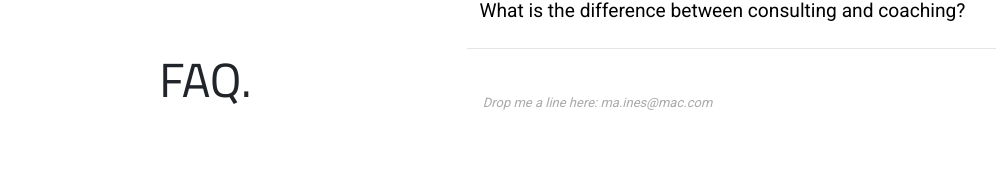
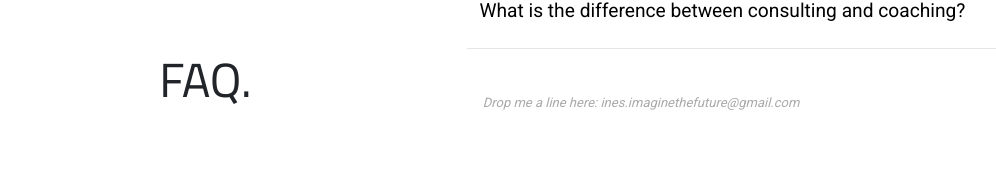
Before and after one commit to Julietteve/imagineTheFuture-client, a React (Create React App) app: page /faq in a window 1280 px wide. Shown: the part 313-489 px from the top of the page, without its empty margins (0-996 px from the left). Built offline with nearby package versions, Linux system fonts and the light colour scheme; a web font is replaced by a local one.

Commit message:
added new footer to img

```diff
--- a/src/Data/Footer.js
+++ b/src/Data/Footer.js
@@ -15,7 +15,7 @@ export  const FooterData = [
             },
             {
                 name:'E-mail me!',
-                url: 'mailto:ma.ines@mac.com',
+                url: 'mailto:ines.imaginethefuture@gmail.com',
                 external: true
 
             }
--- a/src/components/SideBarMobile/index.tsx
+++ b/src/components/SideBarMobile/index.tsx
@@ -52,7 +52,7 @@ const SideBar = ( {toggle,isOpen}: IProps ) => {
                     <IconLink
                         target="_blank"
                         rel="noopener noreferrer"
-                        href='mailto:ma.ines@mac.com'
+                        href='mailto:ines.imaginethefuture@gmail.com'
                     >
                         <FaRegEnvelope/>
                     </IconLink>
--- a/src/components/SocialBar/index.tsx
+++ b/src/components/SocialBar/index.tsx
@@ -16,7 +16,7 @@ const SocialBar = () => {
             <Anchor href='https://www.instagram.com/inesdlcroix/' target="_blank">
                 <FaInstagram/>
             </Anchor>
-            <Anchor  href='mailto:ma.ines@mac.com' target="_blank">
+            <Anchor  href='mailto:ines.imaginethefuture@gmail.com' target="_blank">
                 <FaRegEnvelope/>
             </Anchor>
         </SocialContainer>
--- a/src/pages/Faq/index.tsx
+++ b/src/pages/Faq/index.tsx
@@ -39,7 +39,7 @@ const Faq = () => {
                                 ))
                             }
                         </FaqsCont>
-                        <span className='drop-a-line'>Drop me a line here:  ma.ines@mac.com</span>
+                        <span className='drop-a-line'>Drop me a line here:  ines.imaginethefuture@gmail.com</span>
                     </div>
                 </div>
             </div>
```
Also changed, not shown: 1 other file (tests, documents, lock files or other folders).
